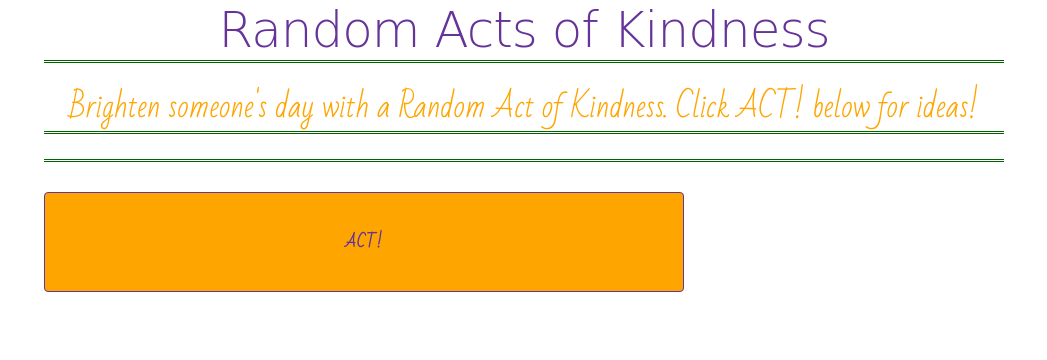
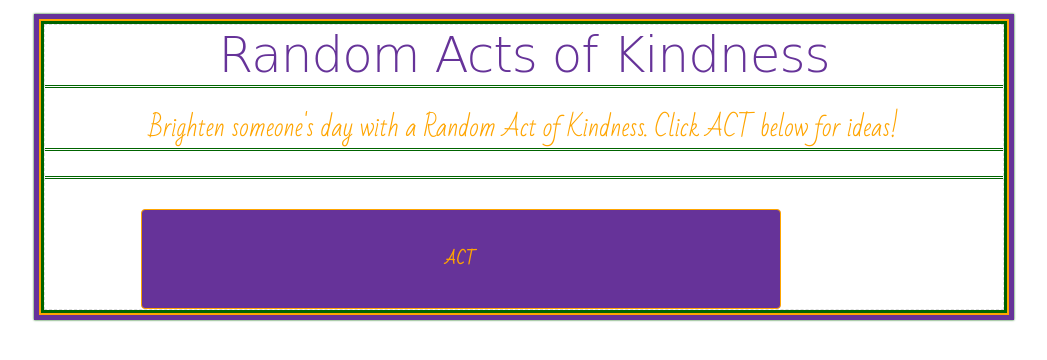
Before and after one commit to ZoeIML/kindess-generator, a plain HTML site: page index.html in a window 1280 px wide. Shown: the whole page, without its empty margins (116-1163 px from the left). Drawn offline with nearby package versions, Linux system fonts and the light colour scheme; a web font is replaced by a local one.

Commit message:
border added

```diff
--- a/index.html
+++ b/index.html
@@ -1,5 +1,4 @@
-<!-- TO DO: fix button alignment CSS, mouseover color change button CSS / JS
-    make title bigger
+<!-- TO DO:
     add border -->
 
 <!DOCtype HTML>
@@ -12,14 +11,23 @@
 <link href="https://fonts.googleapis.com/css?family=Bad+Script|Butterfly+Kids" rel="stylesheet">
 </head>
 <body>
-<div class="container">
-    <div class="title">
-        <h1>Random Acts of Kindness</h1>
-        <p>Brighten someone's day with a Random Act of Kindness. Click ACT! below for ideas!</p>
+<br>
+<div class="container box">
+    <div class="row">
+        <div class="twelve columns" id="title">
+            <h1>Random Acts of Kindness</h1>
+            <p>
+                Brighten someone's day with a Random Act of Kindness. Click ACT below for ideas!
+            </p>
+        </div>
     </div>
     <div class="ideaBox para" id="seeMe">
     </div>
-    <div class="myButton"><button type="button" id="clickMe">Act!</button></div>
+    <div class="container">
+        <div class="row">
+            <div class="twelve columns"><button type="button" id="clickMe">Act</button></div>
+        </div>
+    </div>
 </div>
 
 <script src="js/main.js" type="text/javascript"></script>
--- a/js/main.js
+++ b/js/main.js
@@ -33,15 +33,12 @@ var ranActs = [
     "Plant a tree",
     "Make a gift for someone",
     "Say please and thank you",
+    "Read to someone",
+    "Ask someone if you can do them a favour",
     "Donate a book you enjoyed to the library"
 ];
 
-//document.getElementById('clickMe').addEventListener("mouseover", colourChange)
 document.getElementById('clickMe').addEventListener("click", getAct);
-
-//function colourChange() {
-//
-//}
 
 var starter = 0;
 
--- a/styles/main.css
+++ b/styles/main.css
@@ -1,17 +1,24 @@
 
-.title {
+#title {
     float: center;
 }
 
 .container {
    box-sizing: border-box;
+   padding-top: 100px;
+}
+
+.box {
+    border: 1px dashed #ddd;
+    box-shadow: 0 0 0 3px darkgreen, 0 0 0 5px orange, 0 0 0 10px rebeccapurple, 0 0 2px 10px darkgreen;
+    padding-top: 50px;
 }
 
 h1 {
     font-family: 'Butterfly Kids', cursive;
     color: rebeccapurple;
     font-weight: bold;
-    font-size: 100%;
+    font-size: 100px;
     border-bottom: double;
     border-color: darkgreen;
     text-align: center;
@@ -20,7 +27,7 @@ h1 {
 p {
     font-family: 'Bad Script', cursive;
     color: orange;
-    font-size: 30px;
+    font-size: 25px;
     border-bottom: double;
     border-color: darkgreen;
     text-align: center;
@@ -28,9 +35,10 @@ p {
 
 .ideaBox {
     font-family: 'Bad Script', cursive;
-    font-size: 30px;
+    font-size: 25px;
     margin-bottom: 30px;
     text-align: center;
+    color: orange;
 
 }
 
@@ -40,20 +48,17 @@ p {
 }
 
 #clickMe {
-    background-color: orange;
+    background-color: rebeccapurple;
     font-family: 'Bad Script', cursive;
     font-size: 100%;
-    border-color: rebeccapurple;
-    color: rebeccapurple;
+    border-color: orange;
+    color: orange;
     border-style: solid;
     align-content: center;
     height: 100px;
     width: 50vw;
     margin: auto;
-}
-
-.myButton {
-    margin: auto;
+    float: center;
 }
 
 
```
